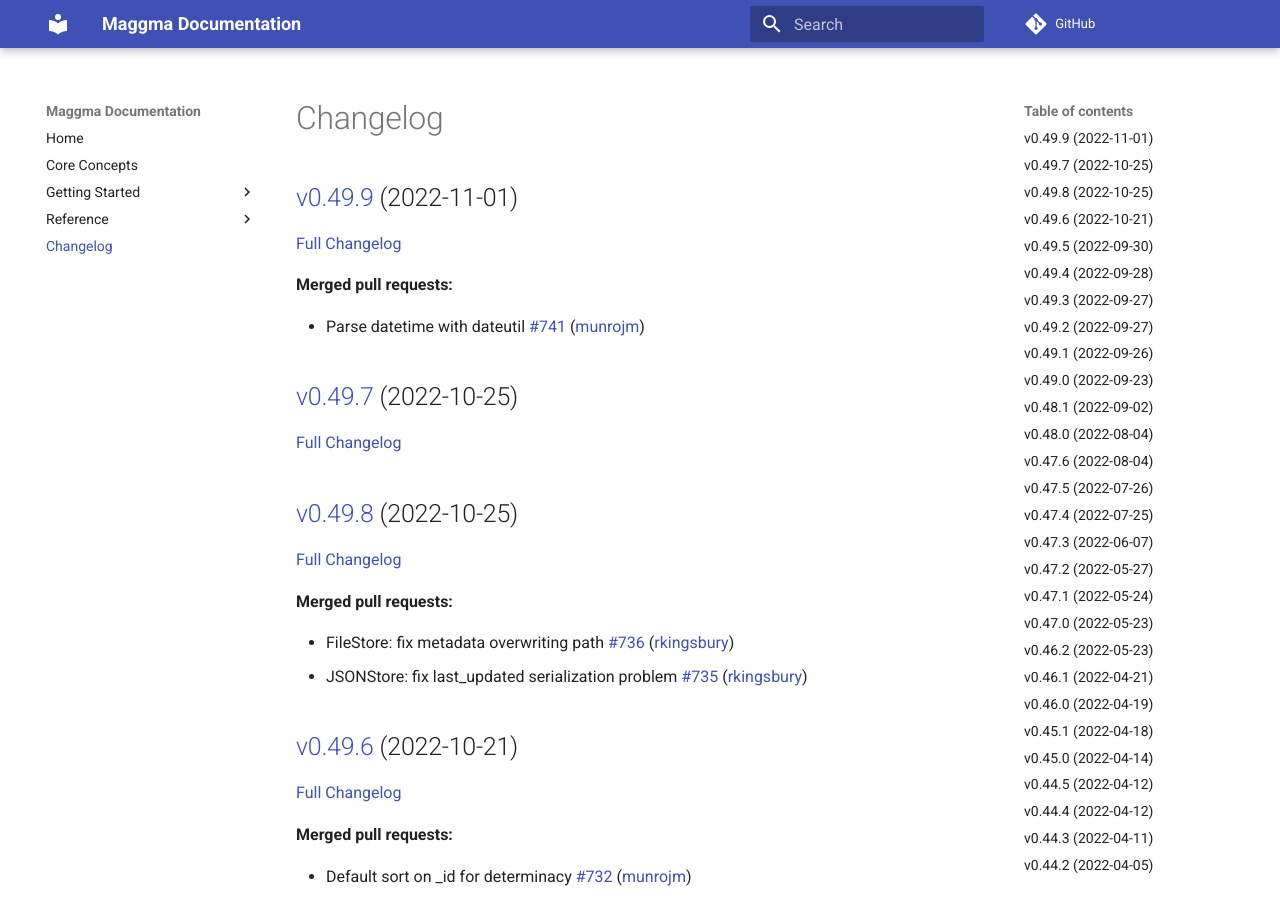
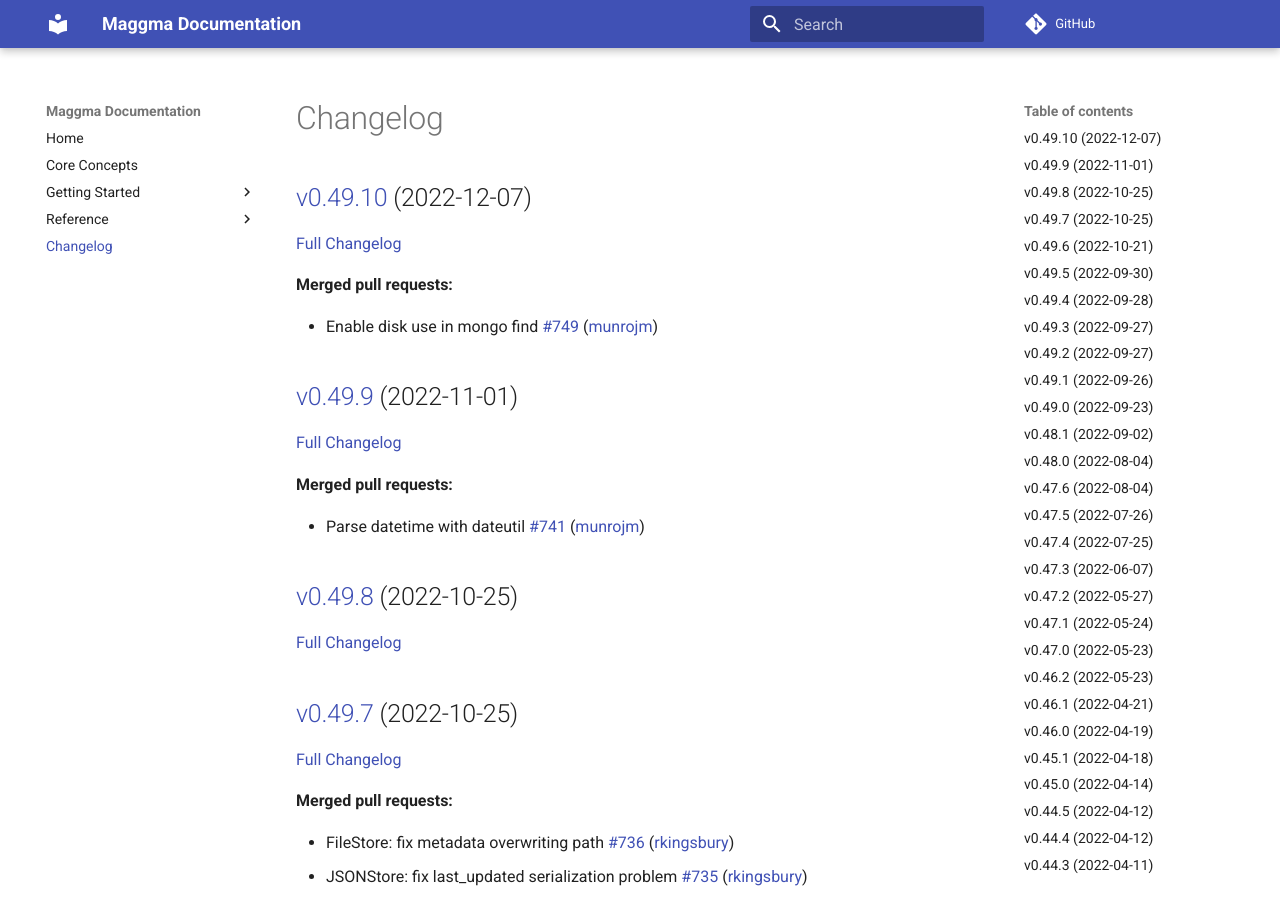
Before and after one commit to materialsproject/maggma, an MkDocs documentation site: the page built from docs/CHANGELOG.md, in a window 1280 px wide and 900 px high. Built offline with MkDocs 1.6.1 and Material for MkDocs 9.7.7, drawn with Linux system fonts in a browser that asks for light colours; comment, search, counter and statistics services are not loaded; some of the changed text lies outside the part shown.

Commit message:
Updated CHANGELOG.md

```diff
--- a/docs/CHANGELOG.md
+++ b/docs/CHANGELOG.md
@@ -1,20 +1,28 @@
 # Changelog
+
+## [v0.49.10](https://github.com/materialsproject/maggma/tree/v0.49.10) (2022-12-07)
+
+[Full Changelog](https://github.com/materialsproject/maggma/compare/v0.49.9...v0.49.10)
+
+**Merged pull requests:**
+
+- Enable disk use in mongo find [\#749](https://github.com/materialsproject/maggma/pull/749) ([munrojm](https://github.com/munrojm))
 
 ## [v0.49.9](https://github.com/materialsproject/maggma/tree/v0.49.9) (2022-11-01)
 
-[Full Changelog](https://github.com/materialsproject/maggma/compare/v0.49.7...v0.49.9)
+[Full Changelog](https://github.com/materialsproject/maggma/compare/v0.49.8...v0.49.9)
 
 **Merged pull requests:**
 
 - Parse datetime with dateutil [\#741](https://github.com/materialsproject/maggma/pull/741) ([munrojm](https://github.com/munrojm))
 
+## [v0.49.8](https://github.com/materialsproject/maggma/tree/v0.49.8) (2022-10-25)
+
+[Full Changelog](https://github.com/materialsproject/maggma/compare/v0.49.7...v0.49.8)
+
 ## [v0.49.7](https://github.com/materialsproject/maggma/tree/v0.49.7) (2022-10-25)
 
-[Full Changelog](https://github.com/materialsproject/maggma/compare/v0.49.8...v0.49.7)
-
-## [v0.49.8](https://github.com/materialsproject/maggma/tree/v0.49.8) (2022-10-25)
-
-[Full Changelog](https://github.com/materialsproject/maggma/compare/v0.49.6...v0.49.8)
+[Full Changelog](https://github.com/materialsproject/maggma/compare/v0.49.6...v0.49.7)
 
 **Merged pull requests:**
 
@@ -223,23 +231,23 @@
 
 ## [v0.44.1](https://github.com/materialsproject/maggma/tree/v0.44.1) (2022-03-08)
 
-[Full Changelog](https://github.com/materialsproject/maggma/compare/v0.44.0...v0.44.1)
+[Full Changelog](https://github.com/materialsproject/maggma/compare/v0.42.0...v0.44.1)
 
 **Merged pull requests:**
 
 - added localhost test for MongoURIStore [\#595](https://github.com/materialsproject/maggma/pull/595) ([jmmshn](https://github.com/jmmshn))
 
-## [v0.44.0](https://github.com/materialsproject/maggma/tree/v0.44.0) (2022-03-07)
+## [v0.42.0](https://github.com/materialsproject/maggma/tree/v0.42.0) (2022-03-07)
 
-[Full Changelog](https://github.com/materialsproject/maggma/compare/v0.43.0...v0.44.0)
+[Full Changelog](https://github.com/materialsproject/maggma/compare/v0.43.0...v0.42.0)
 
 ## [v0.43.0](https://github.com/materialsproject/maggma/tree/v0.43.0) (2022-03-07)
 
-[Full Changelog](https://github.com/materialsproject/maggma/compare/v0.42.0...v0.43.0)
+[Full Changelog](https://github.com/materialsproject/maggma/compare/v0.44.0...v0.43.0)
 
-## [v0.42.0](https://github.com/materialsproject/maggma/tree/v0.42.0) (2022-03-07)
+## [v0.44.0](https://github.com/materialsproject/maggma/tree/v0.44.0) (2022-03-07)
 
-[Full Changelog](https://github.com/materialsproject/maggma/compare/v0.41.1...v0.42.0)
+[Full Changelog](https://github.com/materialsproject/maggma/compare/v0.41.1...v0.44.0)
 
 **Merged pull requests:**
 
@@ -319,19 +327,19 @@
 
 ## [v0.36.0](https://github.com/materialsproject/maggma/tree/v0.36.0) (2021-12-06)
 
-[Full Changelog](https://github.com/materialsproject/maggma/compare/v0.34.0...v0.36.0)
+[Full Changelog](https://github.com/materialsproject/maggma/compare/v0.35.0...v0.36.0)
 
 **Merged pull requests:**
 
 - Added on-disk MongoDB compatible MontyStore [\#514](https://github.com/materialsproject/maggma/pull/514) ([utf](https://github.com/utf))
 
+## [v0.35.0](https://github.com/materialsproject/maggma/tree/v0.35.0) (2021-12-01)
+
+[Full Changelog](https://github.com/materialsproject/maggma/compare/v0.34.0...v0.35.0)
+
 ## [v0.34.0](https://github.com/materialsproject/maggma/tree/v0.34.0) (2021-12-01)
 
-[Full Changelog](https://github.com/materialsproject/maggma/compare/v0.35.0...v0.34.0)
-
-## [v0.35.0](https://github.com/materialsproject/maggma/tree/v0.35.0) (2021-12-01)
-
-[Full Changelog](https://github.com/materialsproject/maggma/compare/v0.33.2...v0.35.0)
+[Full Changelog](https://github.com/materialsproject/maggma/compare/v0.33.2...v0.34.0)
 
 **Merged pull requests:**
 
```
